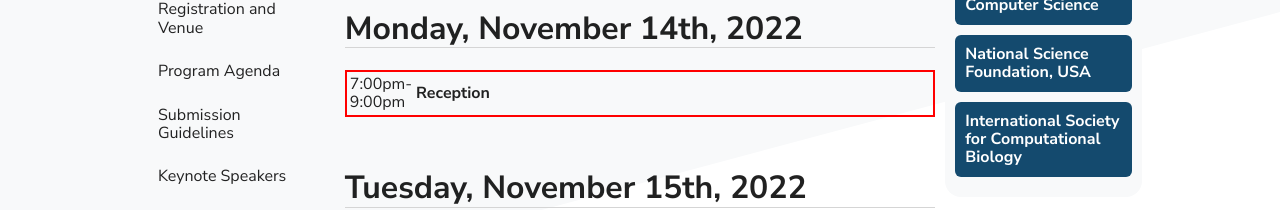
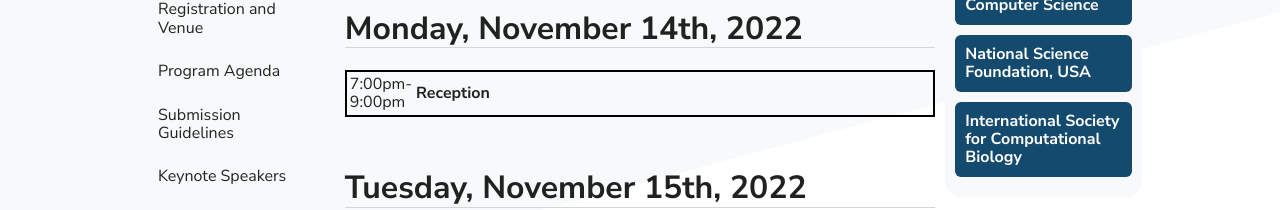
Before and after one commit to Mangul-Lab-USC/_ISBRA22, a Next.js app: page /agenda in a window 1280 px wide. Shown: the part 515-725 px from the top of the page. Built offline with nearby package versions, Linux system fonts and the light colour scheme.

Commit message:
Update general.module.css

```diff
--- a/styles/general.module.css
+++ b/styles/general.module.css
@@ -86,7 +86,7 @@
 }
 
 .styledtable {
-  display: table-cell;
-  border: 2px solid red;
+  display: table-row;
+  border: 2px solid black;
   border-collapse: collapse;
 }
```
